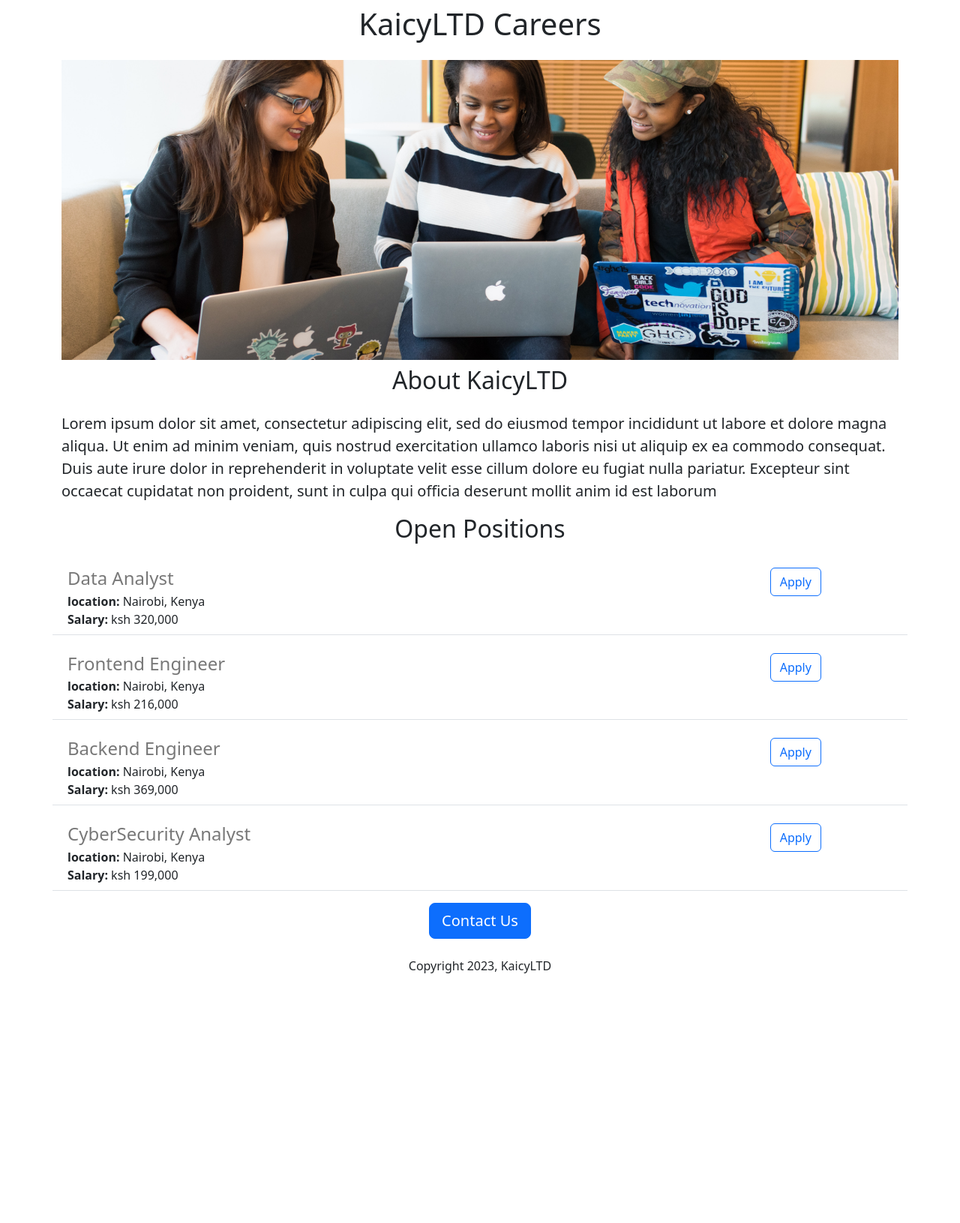
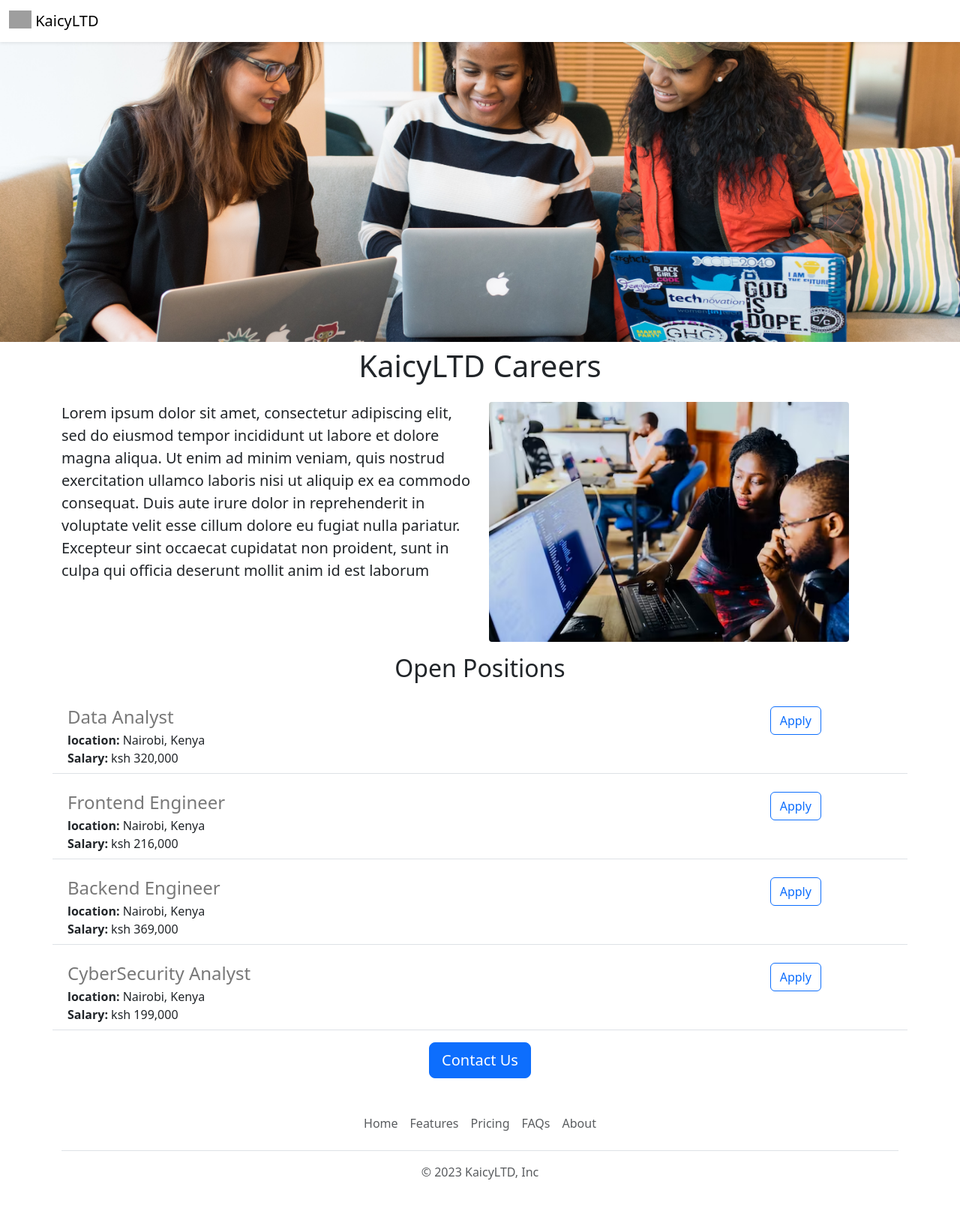
Before and after one commit to claranceJ/calida-careers-website, a Flask app: page / in a window 1280 px wide. Shown: the whole page at 75% size. Before the commit the page ends 1298 px from the top, so only its background shows below. Run offline with Flask 3, Linux system fonts and the light colour scheme; grey boxes are pictures that could not be loaded.

Commit message:
Added files and mailto functionality and modified some files

```diff
--- /dev/null
+++ b/templates/footer.html
@@ -0,0 +1,12 @@
+ <div class="container">
+  <footer class="py-3 my-4">
+    <ul class="nav justify-content-center border-bottom pb-3 mb-3">
+      <li class="nav-item"><a href="#" class="nav-link px-2 text-muted">Home</a></li>
+      <li class="nav-item"><a href="#" class="nav-link px-2 text-muted">Features</a></li>
+      <li class="nav-item"><a href="#" class="nav-link px-2 text-muted">Pricing</a></li>
+      <li class="nav-item"><a href="#" class="nav-link px-2 text-muted">FAQs</a></li>
+      <li class="nav-item"><a href="#" class="nav-link px-2 text-muted">About</a></li>
+    </ul>
+    <p class="text-center text-muted">&copy; 2023 KaicyLTD, Inc</p>
+  </footer>
+</div>
--- a/templates/home.html
+++ b/templates/home.html
@@ -11,19 +11,31 @@
       height: 400px;
       width: 100%;
       object-fit: cover;
+
     }
   </style>
   <title>KaicyLTD</title>
 </head>
 <body>
+  {% include "nav.html" %}
+  <img class="img-fluid" id="banner" src="https://kaicy-careers-website.jacktoneclaranc.repl.co/static/banner2.jpg" alt="Working man">
   <div class="container">
     <h1 class="text-center mt-2 mb-4"> {{company_name}} Careers</h1>
 
-  <img class="img-fluid" id="banner" src="https://kaicy-careers-website.jacktoneclaranc.repl.co/static/banner2.jpg" alt="Working man">
 
-  <h2 class="text-center mt-2 mb-4">About KaicyLTD</h2>
+  <div class="row" style="margin-bottom: 16px;">
+
+    <div class="col-md-6">
 
   <p class="lead">Lorem ipsum dolor sit amet, consectetur adipiscing elit, sed do eiusmod tempor incididunt ut labore et dolore magna aliqua. Ut enim ad minim veniam, quis nostrud exercitation ullamco laboris nisi ut aliquip ex ea commodo consequat. Duis aute irure dolor in reprehenderit in voluptate velit esse cillum dolore eu fugiat nulla pariatur. Excepteur sint occaecat cupidatat non proident, sunt in culpa qui officia deserunt mollit anim id est laborum</p>
+
+     </div>
+
+    <div class="d-none d-md-block col-md-6">
+    <img src = "/static/work.jpg" style = "height:320px; border-radius: 4px;">
+    </div>
+
+   </div>
 
   <h2 class="text-center mt-2 mb-4 ">Open Positions</h2>
 
@@ -39,12 +51,13 @@
   </div>
 
   <div class="text-center">
-  <button class="btn btn-primary btn-lg ">Contact Us</button>
-    <p class="mt-4">Copyright 2023, KaicyLTD</p>
+  <a href=" mailto:jacktonec@gmail.com?subject=Question%20about%20KaicyLTD&body=My%20name%3A%20%3Cyour%20name%3E%0D%0A%0D%0AMy%20Question%3A%20%3Ctype%20in%20your%20queries%3E%0D%0A%0D%0A%0D%0A " class="btn btn-primary btn-lg ">Contact Us</a>
+
   </div>
 
   </div>
 
+ {% include "footer.html" %}
 
 </body>
 </html>
--- a/templates/jobitem.html
+++ b/templates/jobitem.html
@@ -16,10 +16,11 @@
         <b>Salary:</b> {{job["salary"]}}
       {% endif %}
         </div>
+
     </div>
     <div class="col-2">
 
-      <button typle="button" class="btn btn-outline-primary">Apply</button>
+      <a href=" mailto:jacktonec@gmail.com?subject=Application%20for%20{{job['title']}}&body=My%20name%3A%0D%0A%0D%0AMy%20Resume%20Link%3A%0D%0A%0D%0AMy%20LinkedIn%20Link%3A%0D%0A " typle="button" class="btn btn-outline-primary">Apply</a>
 
     </div>
 
--- /dev/null
+++ b/templates/nav.html
@@ -0,0 +1,10 @@
+
+<nav class="navbar shadow-sm fixed-top bg-white ">
+  <div class="container-fluid">
+    <a class="navbar-brand" href="#">
+      <img src="/docs/5.0/assets/brand/bootstrap-logo.svg" alt="" width="30" height="24" class="d-inline-block align-text-top">
+      KaicyLTD
+    </a>
+  </div>
+</nav>
+<div style="height: 56px"></div>
```
Also changed, not shown: README.md, static/work.jpg (added), 1 other file.
